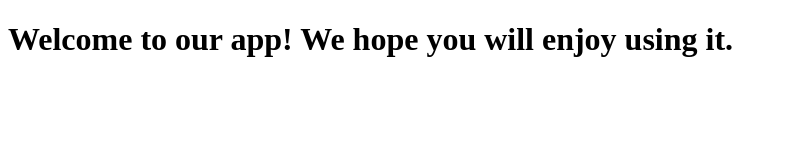
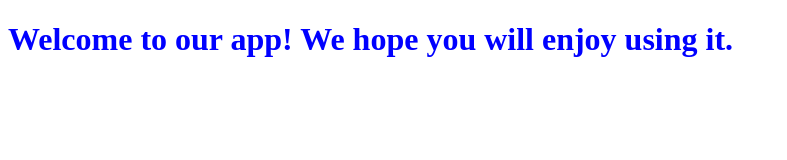
Before and after one commit to alexkos2002/ISDLab1, a plain HTML site: page index.html in a window 1280 px wide. Shown: the whole page, without its empty margins (0-787 px from the left). Drawn offline with Linux system fonts and the light colour scheme.

Commit message:
Add a blue color for the header in index.html.

```diff
--- a/index.html
+++ b/index.html
@@ -5,6 +5,6 @@
     <title>Aircraft tracking app</title>
 </head>
 <body>
-    <h1>Welcome to our app! We hope you will enjoy using it.</h1>
+    <h1 style="color:blue">Welcome to our app! We hope you will enjoy using it.</h1>
 </body>
 </html>
```
